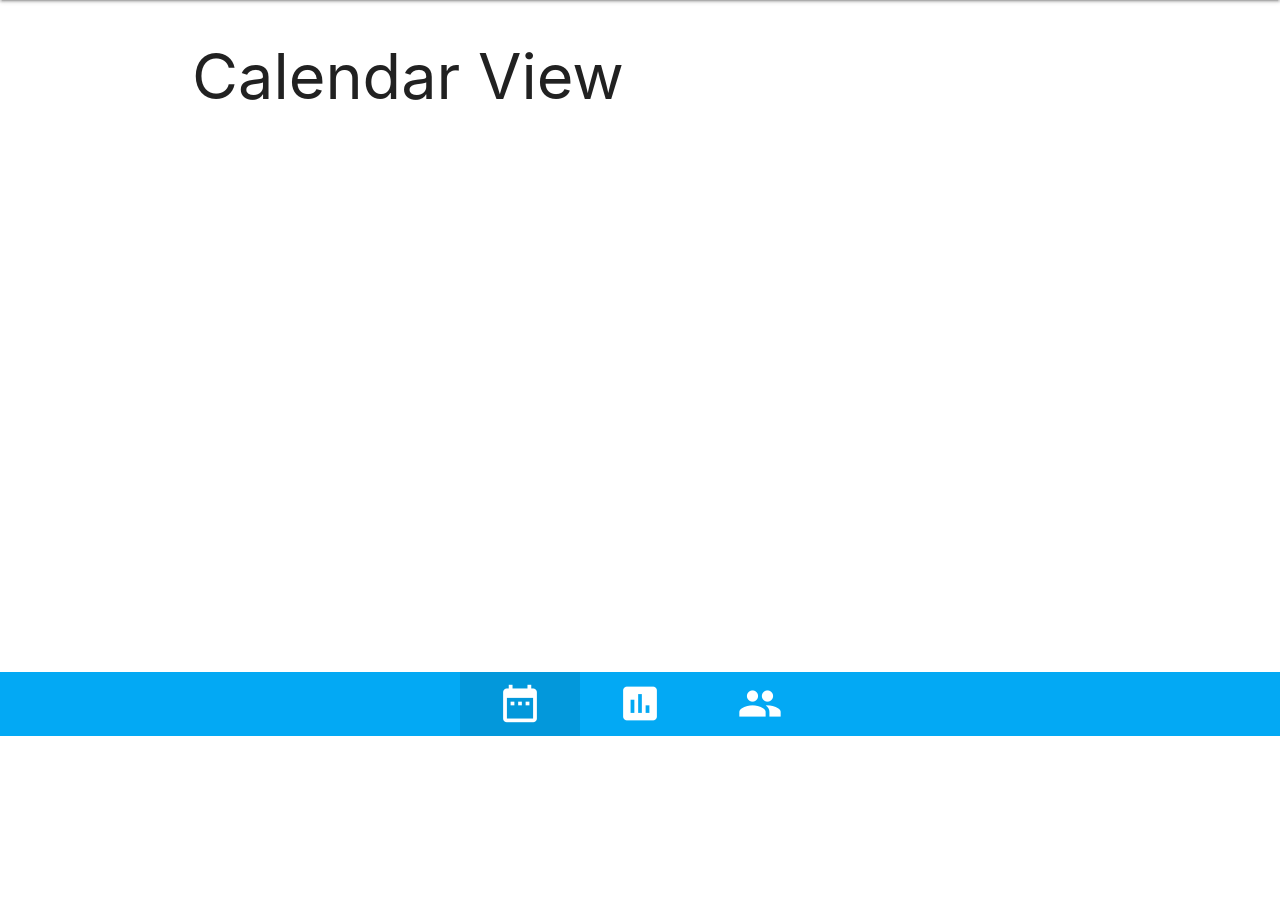
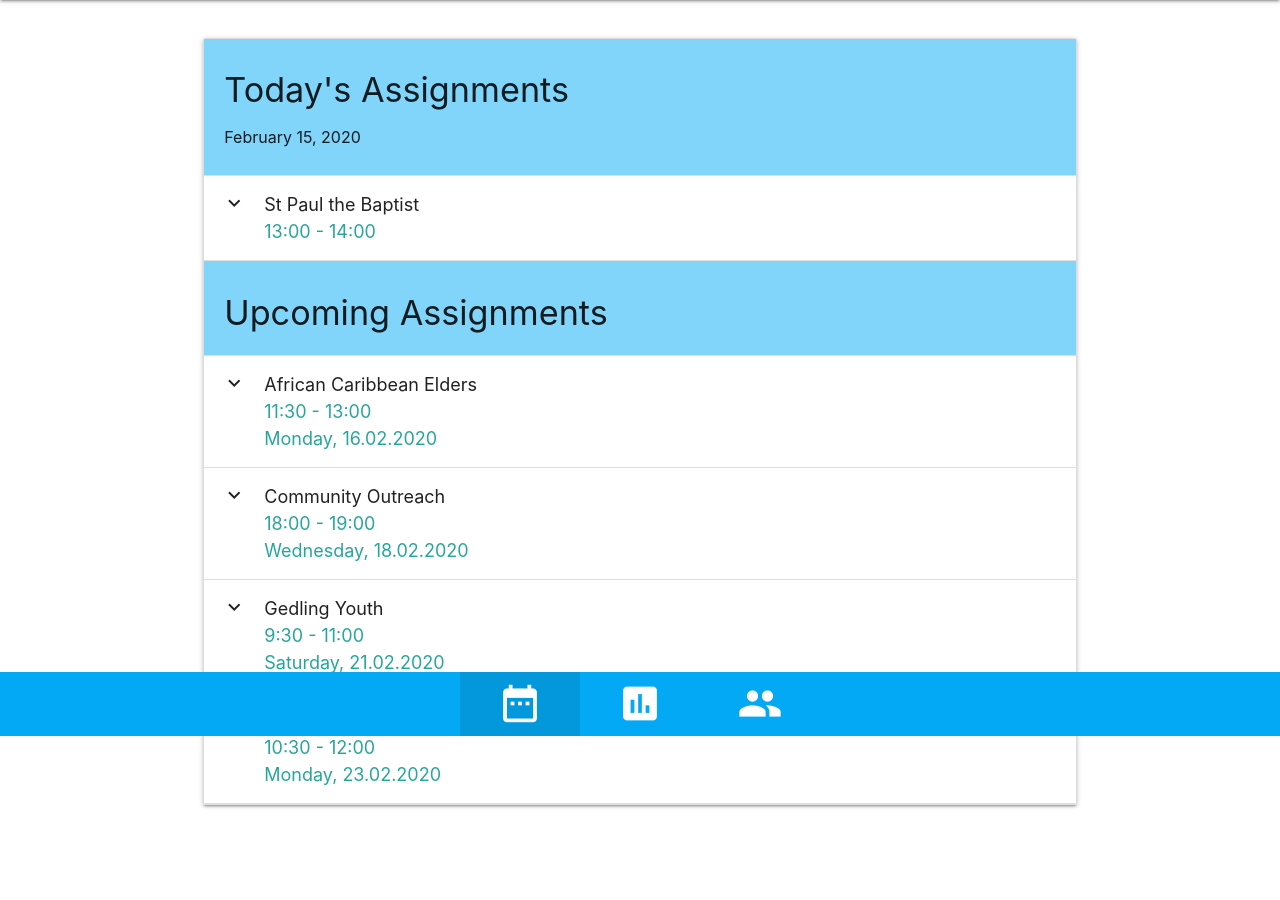
Before and after one commit to PPM-Fi/cepf, a Django app: page / in a window 1280 px wide. Shown: the part 64-964 px from the top of the page. Before the commit the page ends 800 px from the top, so only its background shows below. Run offline with Django 3.2, Linux system fonts and the light colour scheme; the visitor is signed in with stand-in values (Sample User, id 1).

Commit message:
added assignments view

```diff
--- /dev/null
+++ b/src/static/css/base.css
@@ -0,0 +1,4 @@
+main {
+        margin-top: 30px;
+        margin-bottom: 80px;
+}
--- /dev/null
+++ b/src/static/css/calendar.css
@@ -0,0 +1,7 @@
+.collapsible-header {
+        font-size: 18px;
+}
+
+.collection-header {
+        font-size: 16px;
+}
--- a/src/static/js/nav.js
+++ b/src/static/js/nav.js
@@ -4,4 +4,7 @@ document.addEventListener('DOMContentLoaded', function() {
 
     var dropdownElems = document.querySelectorAll('.dropdown-trigger');
     var dropdownInstances = M.Dropdown.init(dropdownElems, { hover: false });
+
+    var collapsableElems = document.querySelectorAll('.collapsible');
+    var collapsableInstances = M.Collapsible.init(collapsableElems);
   });
--- a/src/templates/base.html
+++ b/src/templates/base.html
@@ -12,6 +12,8 @@
         <link rel="stylesheet" href="https://cdnjs.cloudflare.com/ajax/libs/materialize/1.0.0/css/materialize.min.css">
         <link href="https://fonts.googleapis.com/icon?family=Material+Icons" rel="stylesheet">
 
+        <link rel="stylesheet" href="{% static 'css/base.css' %}">
+
         {% block head %}
         {% endblock %}
 </head>
--- a/src/templates/calendar.html
+++ b/src/templates/calendar.html
@@ -3,6 +3,7 @@
 
 {% block head %}
 <link rel="stylesheet" href="{% static "css/footer.css" %}">
+<link rel="stylesheet" href="{% static "css/calendar.css" %}">
 {% endblock %}
 
 {% block content %}
@@ -31,9 +32,66 @@
 </header>
 
 <main>
-        <div class="container form-container">
+        <div class="container">
                 <div class="row">
-                        <h1>Calendar View</h1>
+                        <div class="col s12 m12 l12">
+                                <ul class="collapsible collection with-header">
+                                        <li class="collection-header light-blue lighten-3">
+                                                <h4>Today's Assignments</h4>
+                                                <p>February 15, 2020</p>
+                                        </li>
+                                        <li>
+                                                <div class="collapsible-header">
+                                                        <div><i class="material-icons">expand_more</i></div>
+                                                        <div>St Paul the Baptist<div class="teal-text text-lighten-1">13:00 - 14:00</div></div>
+                                                </div>
+                                                <div class="collapsible-body"><span>Lorem ipsum dolor sit amet.</span></div>
+                                        </li>
+                                        <li class="collection-header light-blue lighten-3">
+                                                <h4>Upcoming Assignments</h4>
+                                        </li>
+                                        <li>
+                                                <div class="collapsible-header">
+                                                        <i class="material-icons">expand_more</i>
+                                                        <div>African Caribbean Elders
+                                                                <div class="teal-text text-lighten-1">11:30 - 13:00</div>
+                                                                <div class="teal-text text-lighten-1">Monday, 16.02.2020</div>
+                                                        </div>
+                                                </div>
+                                                <div class="collapsible-body"><span>Lorem ipsum dolor sit amet.</span></div>
+                                        </li>
+                                        <li>
+                                                <div class="collapsible-header">
+                                                        <i class="material-icons">expand_more</i>
+                                                        <div>Community Outreach
+                                                                <div class="teal-text text-lighten-1">18:00 - 19:00</div>
+                                                                <div class="teal-text text-lighten-1">Wednesday, 18.02.2020</div>
+                                                        </div>
+                                                </div>
+                                                <div class="collapsible-body"><span>Lorem ipsum dolor sit amet.</span></div>
+                                        </li>
+                                        <li>
+                                                <div class="collapsible-header">
+                                                        <i class="material-icons">expand_more</i>
+                                                        <div>Gedling Youth
+                                                                <div class="teal-text text-lighten-1">9:30 - 11:00</div>
+                                                                <div class="teal-text text-lighten-1">Saturday, 21.02.2020</div>
+                                                        </div>
+                                                </div>
+                                                <div class="collapsible-body"><span>Lorem ipsum dolor sit amet.</span></div>
+                                        </li>
+                                        <li>
+                                                <div class="collapsible-header">
+                                                        <i class="material-icons">expand_more</i>
+                                                        <div>Elderly Group
+                                                                <div class="teal-text text-lighten-1">10:30 - 12:00</div>
+                                                                <div class="teal-text text-lighten-1">Monday, 23.02.2020</div>
+                                                        </div>
+                                                </div>
+                                                <div class="collapsible-body"><span>Lorem ipsum dolor sit amet.</span></div>
+                                        </li>
+                                </ul>
+                        </div>
                 </div>
         </div>
 </main>
```
